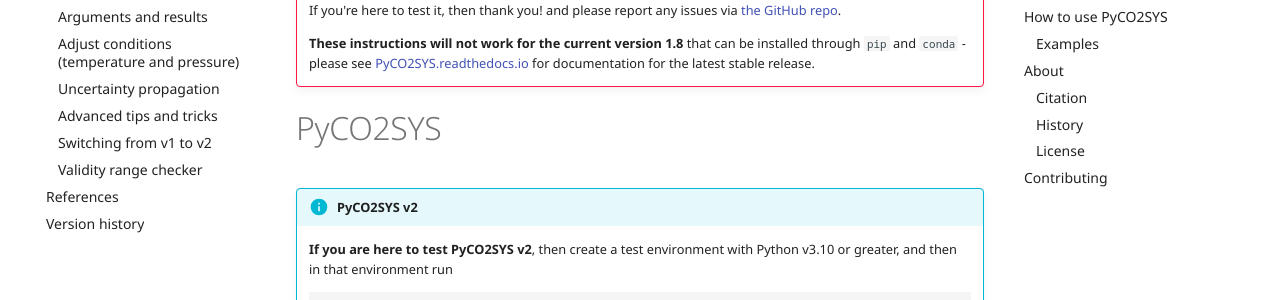
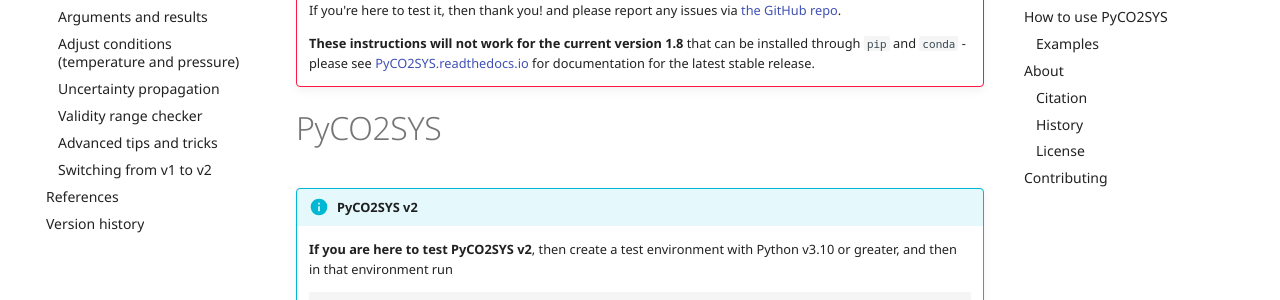
Before and after one commit to mvdh7/PyCO2SYS, an MkDocs documentation site: the page built from docs/index.md, in a window 1280 px wide. Shown: the part 202-502 px from the top of the page. Built offline with MkDocs 1.6.1 and Material for MkDocs 9.7.7, drawn with Linux system fonts in a browser that asks for light colours; comment, search, counter and statistics services are not loaded; part of the change alters nothing that is shown.

Commit message:
Reorder sections

```diff
--- a/mkdocs.yml
+++ b/mkdocs.yml
@@ -16,9 +16,9 @@ nav:
       - Arguments and results: detail.md
       - Adjust conditions (temperature and pressure): adjust.md
       - Uncertainty propagation: uncertainty.md
+      - Validity range checker: validity.md
       - Advanced tips and tricks: advanced.md
       - Switching from v1 to v2: v1_to_v2.md
-      - Validity range checker: validity.md
   # - API reference: api.md
   # - Validation: validate.md
   - References: refs.md
```
